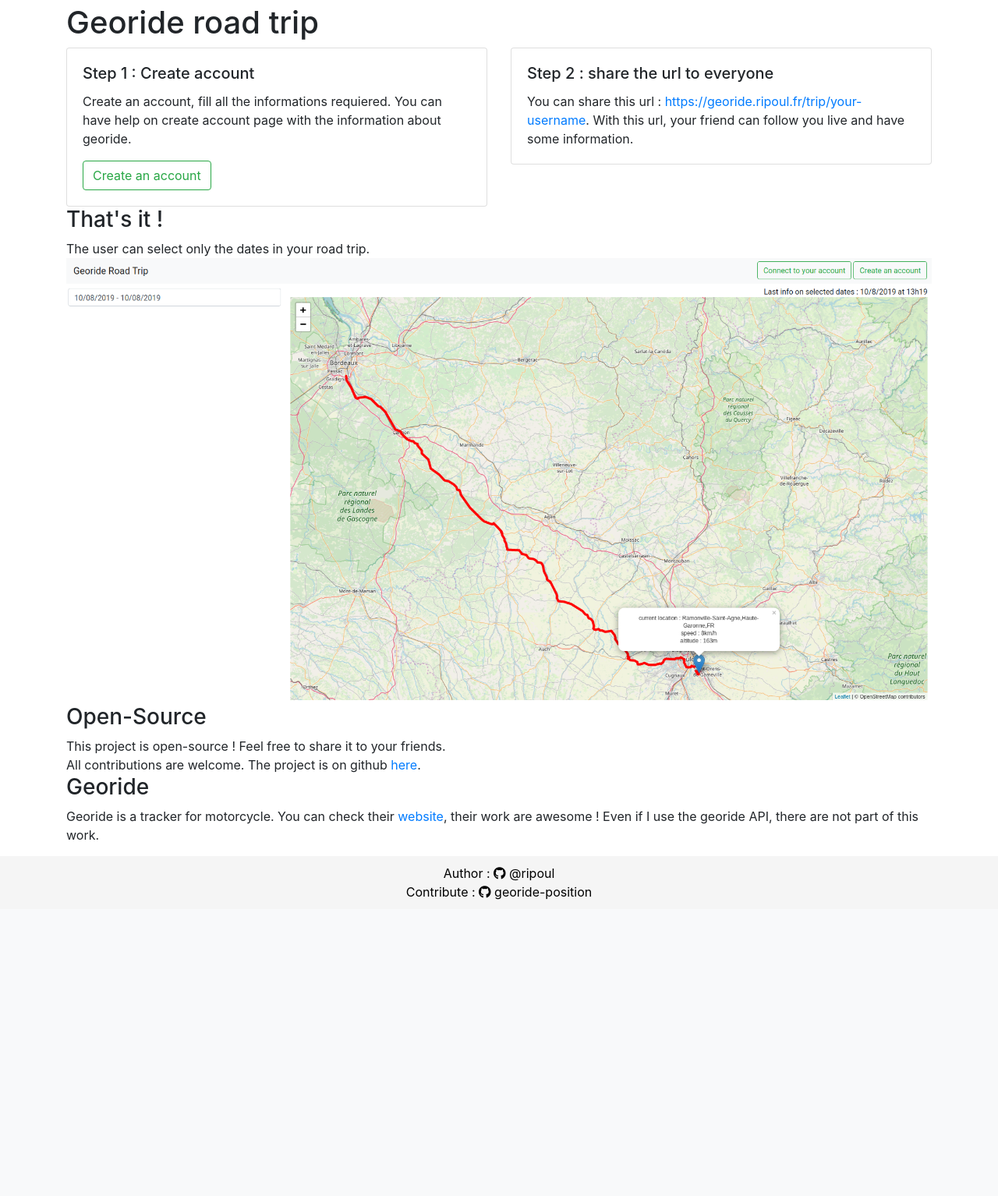
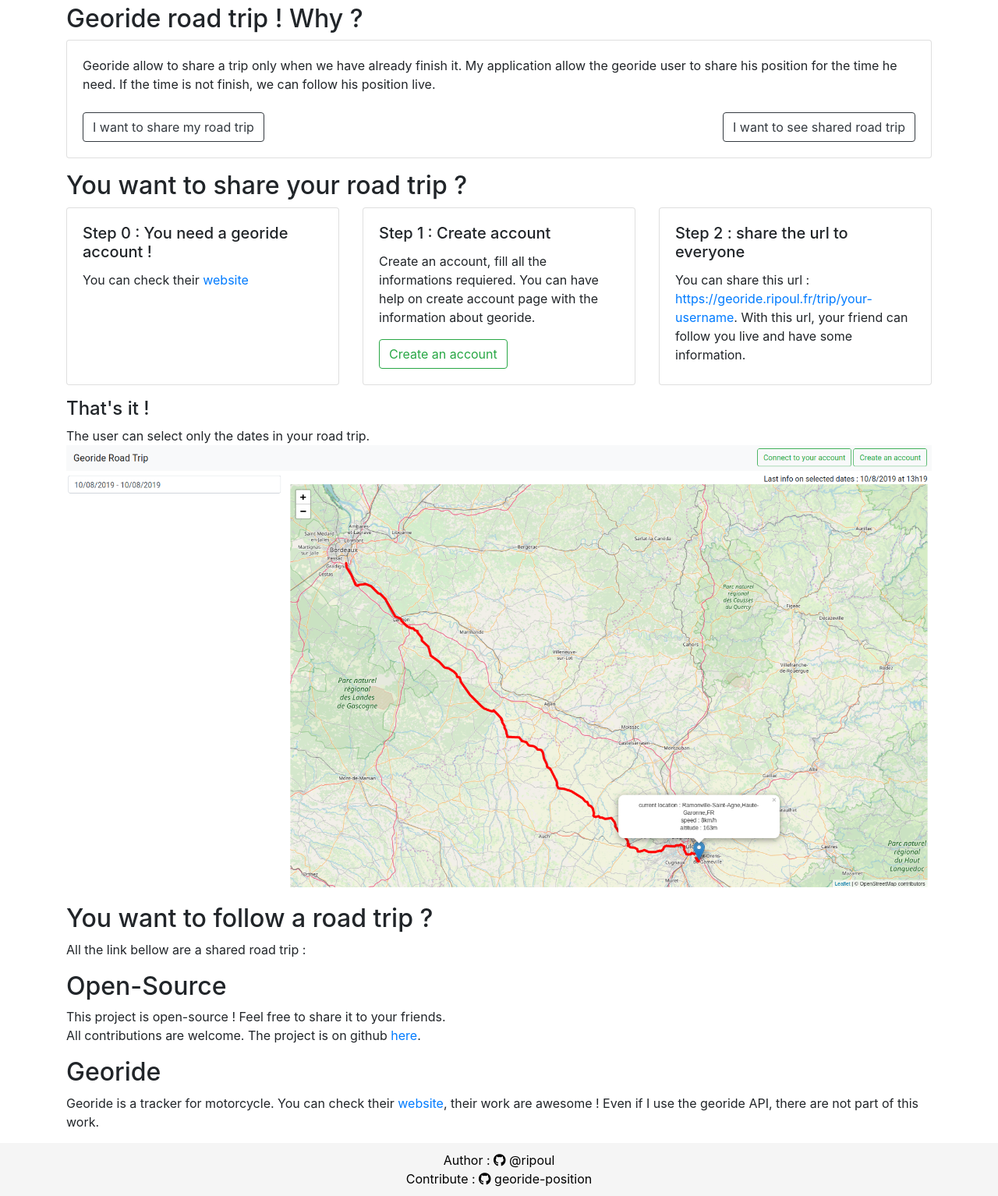
Before and after one commit to ripoul/georide-position, a Django app: page / in a window 1280 px wide. Shown: the part 56-1590 px from the top of the page at 78% size. Before the commit the page ends 1210 px from the top, so only its background shows below. Run offline with Django 3.2, Linux system fonts and the light colour scheme; some libraries are stand-ins or nearby versions.

Commit message:
:pencil2: update index presentation

```diff
--- a/map/templates/map/index.html
+++ b/map/templates/map/index.html
@@ -5,6 +5,12 @@
 <head>
     <title>Road-Trip</title>
     {% include "map/all-import.html" %}
+
+    <style>
+        .card {
+            height: 100%;
+        }
+    </style>
 </head>
 
 <body>
@@ -12,9 +18,35 @@
         {% include "map/nav-bar.html" %}
         <main class="flex-fill">
             <div class="container">
-                <h1>Georide road trip</h1>
+                <h2>Georide road trip ! Why ?</h2>
+
+                <div class="card">
+                    <div class="card-body">
+                        Georide allow to share a trip only when we have already finish it. My application allow the
+                        georide user
+                        to share his position for the time he need. If the time is not finish, we can follow his
+                        position live.<br><br>
+                        <div class="d-flex justify-content-between">
+                            <a class="btn btn-outline-dark my-2 my-sm-0" href="#share-road-trip" role="button">I want to
+                                share my road trip</a>
+                            <a class="btn btn-outline-dark my-2 my-sm-0" href="#list-road-trip" role="button">I want to
+                                see shared road trip</a>
+                        </div>
+                    </div>
+                </div>
+
+
+                <h2 id="share-road-trip" class="mt-md-3">You want to share your road trip ?</h2>
                 <div class="row">
-                    <div class="col-sm-6">
+                    <div class="col-sm-4">
+                        <div class="card">
+                            <div class="card-body">
+                                <h5 class="card-title">Step 0 : You need a georide account !</h5>
+                                <p class="card-text">You can check their <a href="https://georide.fr/">website</a></p>
+                            </div>
+                        </div>
+                    </div>
+                    <div class="col-sm-4">
                         <div class="card">
                             <div class="card-body">
                                 <h5 class="card-title">Step 1 : Create account</h5>
@@ -26,7 +58,7 @@
                             </div>
                         </div>
                     </div>
-                    <div class="col-sm-6">
+                    <div class="col-sm-4">
                         <div class="card">
                             <div class="card-body">
                                 <h5 class="card-title">Step 2 : share the url to everyone</h5>
@@ -38,15 +70,25 @@
                         </div>
                     </div>
                 </div>
-                <h3>That's it !</h3>
+                <h4 class="mt-md-3">That's it !</h4>
                 The user can select only the dates in your road trip.
                 <img width="100%" src="{% static 'map/img/trip.png' %}">
-                <h3>Open-Source</h3>
+
+                <h2 id="list-road-trip" class="mt-md-3">You want to follow a road trip ?</h2>
+
+                All the link bellow are a shared road trip : <br>
+                <ul>
+                    {% for profile in profiles %}
+                    <li> <a href="/trip/{{ profile.user.username }}">{{ profile.user.username }}</a></li>
+                    {% endfor %}
+                </ul>
+
+                <h2 class="mt-md-3">Open-Source</h2>
                 This project is open-source ! Feel free to share it to your friends.<br>
                 All contributions are welcome. The project is on github <a
                     href="https://github.com/ripoul/georide-position">here</a>.
 
-                <h3>Georide</h3>
+                <h2 class="mt-md-3">Georide</h2>
                 Georide is a tracker for motorcycle. You can check their <a href="https://georide.fr/">website</a>,
                 their work are awesome ! Even if I use the georide API, there are not part of this work.
             </div>
--- a/map/views.py
+++ b/map/views.py
@@ -47,7 +47,8 @@
 
 
 def index(request):
-    param = {"connected": request.user.is_authenticated}
+    profiles = Profile.objects.filter
+    param = {"connected": request.user.is_authenticated, "profiles": profiles}
     return render(request, "map/index.html", param)
 
 
```
